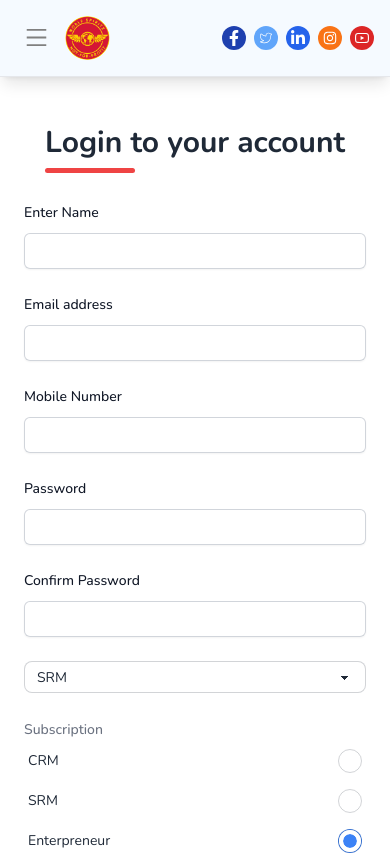
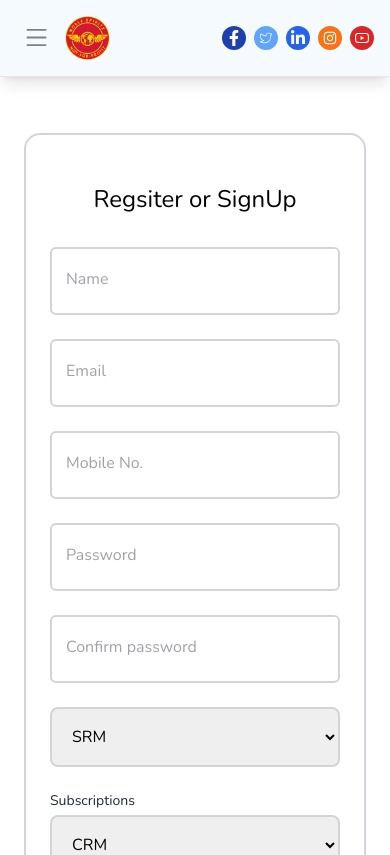
Before and after one commit to Nayanchandrakar/Noble-Spiritz, a Next.js app: page /SignUp in a window 390 px wide. Shown: the top 855 px of the page. Built offline with nearby package versions, Linux system fonts and the light colour scheme.

Commit message:
validation complete sigup login

```diff
--- a/app/SignUp/page.jsx
+++ b/app/SignUp/page.jsx
@@ -1,162 +1,237 @@
 'use client'
+import Select from "@app/components/inputs/Select"
+import Input from "@app/components/inputs/input"
 import Link from "next/link"
-import Image from 'next/image'
-import { useState } from "react"
-import HeadingShortner from "@app/components/HeadingShortner"
+import { useCallback, useState } from "react"
+import { useForm } from "react-hook-form"
+import { toast } from "react-toastify"
 
 
-const SignUp = () => {
-const [disable , setdisable] = useState(false)
+const Login = () => {
+const [isLoading , setisLoading] = useState(false)
 
+const { register, handleSubmit, formState: { errors } } = useForm({
+  defaultValues:{
+    name:'',
+    email:'',
+    mobile:'',
+    password:'',
+    confirm_password:'',
+    user:'SRM',
+    subscription:'CRM',
+  }
+})
+
+console.log(errors)
+
+const onSubmit = (data) => {
+    // setisLoading to true
+    setisLoading(prev => !prev)
+
+    // giving  error message when fields empty
+    console.log(data)
+
+    if (data?.password !== data?.confirm_password) {
+      toast.error('password not match')
+      setisLoading(prev => !prev)
+      return;
+    }
+
+    if(!data){
+      toast.error('please fill fields')
+      return;
+    }
+
+    // setisLoading to false
+    setisLoading(prev => !prev)
+}
 
   return(
-    <div className="flex min-h-full flex-1 flex-col justify-center px-6 py-12 lg:px-8">
-        <div className="sm:mx-auto sm:w-full  sm:max-w-sm flex justify-center">
-     <HeadingShortner
-        headline={'Login to your account'}
-     />
-    </div>
+    <div className="grid grid-cols-1  xl:grid-cols-[69%_29%] w-full h-full mb-32 mt-14 gap-4 overflow-x-hidden ">
 
-    <div className="mt-10 sm:mx-auto sm:w-full sm:max-w-sm">
-      <form className="space-y-6" action="#" method="POST">
-        <div>
-          <label htmlFor="email" className="block text-sm font-medium leading-6 text-gray-900">
-            Enter Name
-          </label>
-          <div className="mt-2">
-            <input
-              id="name"
-              name="name"
-              type="text"
-              autoComplete="name"
-              required
-              disabled={disable}
-              className="block w-full rounded-md border-0 py-1.5 px-2 text-gray-900 shadow-sm ring-1 ring-inset ring-gray-300 placeholder:text-gray-400 focus:ring-2 focus:ring-inset  sm:text-sm sm:leading-6"
-            />
-          </div>
-        </div>
-
-        <div>
-          <label htmlFor="email" className="block text-sm font-medium leading-6 text-gray-900">
-            Email address
-          </label>
-          <div className="mt-2">
-            <input
-              id="email"
-              name="email"
-              type="email"
-              autoComplete="email"
-              required
-              disabled={disable}
-              className="block w-full rounded-md border-0 py-1.5 px-2 text-gray-900 shadow-sm ring-1 ring-inset ring-gray-300 placeholder:text-gray-400 focus:ring-2 focus:ring-inset  sm:text-sm sm:leading-6"
-            />
-          </div>
-        </div>
-
-        <div>
-          <label htmlFor="email" className="block text-sm font-medium leading-6 text-gray-900">
-            Mobile Number
-          </label>
-          <div className="mt-2">
-            <input
-              id="number"
-              name="Mobile Number"
-              type="number"
-              autoComplete="number"
-              required
-              disabled={disable}
-              className="block w-full rounded-md border-0 py-1.5 px-2 text-gray-900 shadow-sm ring-1 ring-inset ring-gray-300 placeholder:text-gray-400 focus:ring-2 focus:ring-inset  sm:text-sm sm:leading-6"
-            />
-          </div>
-        </div>
-
-        <div>
-          <label htmlFor="email" className="block text-sm font-medium leading-6 text-gray-900">
-            Password
-          </label>
-          <div className="mt-2">
-            <input
-              id="password"
-              name="password"
-              type="password"
-              autoComplete="current-password"
-              required
-              disabled={disable}
-              className="block w-full rounded-md border-0 py-1.5 px-2 text-gray-900 shadow-sm ring-1 ring-inset ring-gray-300 placeholder:text-gray-400 focus:ring-2 focus:ring-inset  sm:text-sm sm:leading-6"
-            />
-          </div>
-        </div>
-
-        <div>
-          <div className="flex items-center justify-between">
-            <label htmlFor="password" className="block text-sm font-medium leading-6 text-gray-900">
-            Confirm Password
-            </label>
-
-          </div>
-          <div className="mt-2">
-            <input
-              id="confirm_password"
-              name="confirm_password"
-              type="password"
-              autoComplete="current-password"
-              required
-              className="block w-full rounded-md border-0 py-1.5 px-2 text-gray-900 shadow-sm ring-1 ring-inset ring-gray-300 placeholder:text-gray-400 focus:ring-2 focus:ring-inset  sm:text-sm sm:leading-6"
-            />
-          </div>
+        {/* blue background */}
+        <div className="w-full h-full hidden lg:inline-block  max-w-[2520px] ml-auto bg-blue-500 rounded-r-2xl ">
         </div>
 
 
-        <select className="select focus:border-none select-sm select-bordered w-full ">
-            <option selected>SRM</option>
-            <option>Han Solo</option>
-            <option>Greedo</option>
-        </select>
+        {/* form field starts from here */}
+        <div className="flex  flex-col justify-center px-6 py-12 lg:px-8 border-[2px] border-gray-300 rounded-2xl mx-6 lg:mx-12 xl:mx-0">
+          <div className=" flex flex-col justify-center w-full ">
 
-        <div className="">
-        <strong className="text-sm pt-4 text-gray-500 font-medium">Subscription</strong>
-        <div className="form-control">
-          <label className="label cursor-pointer">
-            <span className="label-text">CRM</span>
-            <input type="radio" name="radio-10" className="radio checked:bg-red-500" checked />
-          </label>
-        </div>
-        <div className="form-control">
-          <label className="label cursor-pointer">
-            <span className="label-text">SRM</span>
-            <input type="radio" name="radio-10" className="radio checked:bg-blue-500" checked />
-          </label>
-        </div>
-        <div className="form-control">
-          <label className="label cursor-pointer">
-            <span className="label-text">Enterpreneur</span>
-            <input type="radio" name="radio-10" className="radio checked:bg-blue-500" checked />
-          </label>
+
+        {/* heading field starts */}
+        <div className="mb-8 sm:mb-[8%] md:mb-[12%] flex flex-row justify-center text-center ">
+            <h4 className="text-2xl text-semibold  text-black">
+            Regsiter or SignUp
+            </h4>
         </div>
 
-        </div>
+        {/* form field starts */}
+      <form className="space-y-6 " onSubmit={handleSubmit(onSubmit)} >
 
+      <Input
+        id="name"
+        label="Name"
+        disabled={isLoading}
+        register={register}
+        errors={errors}
+        errorName={errors?.name}
+        validation={{
+            required : 'name is required',
+            maxLength:{
+              value:20,
+              message:'max char length 20'
+            },
+            minLength:{
+              value:3,
+              message:'minimum char length 3'
+            },
+            pattern:{
+              value:/^[a-zA-Z]+$/,
+              message:'Enter alphabets only'
+            },
+        }}
+      />
 
+      <Input
+        id="email"
+        label="Email"
+        disabled={isLoading}
+        register={register}
+        errors={errors}
+        validation={{
+          required : 'Email is required',
+          maxLength:{
+            value:35,
+            message:'max char length 35'
+          },
+          minLength:{
+            value:10,
+            message:'min char length 10'
+          },
+          pattern:{
+            value:/^\S+@\S+$/i,
+            message:'This is not a valid Email'
+          },
+      }}
+        errorName={errors?.email}
+      />
+
+      <Input
+        id="mobile"
+        type={'number'}
+        label="Mobile No."
+        disabled={isLoading}
+        register={register}
+        errors={errors}
+        errorName={errors?.mobile}
+        validation={{
+          required : 'mobile no. is required',
+          maxLength:{
+            value:10,
+            message:'max char length 10'
+          },
+          minLength:{
+            value:10,
+            message:'min char length 10'
+          },
+          pattern:{
+            value:/^\+91[7-9]\d{9}$/,
+            message:'Enter a valid mobile no. +91'
+          },
+      }}
+      />
+
+      <Input
+        id="password"
+        label="Password"
+        type="password"
+        disabled={isLoading}
+        register={register}
+        errors={errors}
+        errorName={errors?.password}
+        validation={{
+          required : 'password is required',
+          maxLength:{
+            value:10,
+            message:'max char length 10'
+          },
+          minLength:{
+            value:8,
+            message:'min password length 8'
+          },
+          pattern:{
+            value:/^(?=.*[A-Z])(?=.*[a-z])(?=.*[0-9])(?=.*[!@#\$%\^&\*])(?=.{8,})/,
+            message:'Please enter a strong password',
+          }
+      }}
+      />
+
+      <Input
+        id="confirm_password"
+        label="Confirm password"
+        type="password"
+        disabled={isLoading}
+        register={register}
+        errors={errors}
+        errorName={errors?.confirm_password}
+        validation={{
+          required : 'password is required',
+          maxLength:{
+            value:10,
+            message:'max char length 10'
+          },
+          minLength:{
+            value:8,
+            message:'min password length 8'
+          },
+          pattern:{
+            value:/^(?=.*[A-Z])(?=.*[a-z])(?=.*[0-9])(?=.*[!@#\$%\^&\*])(?=.{8,})/,
+            message:'Please enter a strong password',
+          }
+      }}
+      />
+
+      <Select
+        id="user"
+        disabled={isLoading}
+        errors={errors}
+        required
+        options={['SRM','OTHERS']}
+        register={register}
+      />
+
+      <Select
+        id="subscription"
+        disabled={isLoading}
+        label="Subscriptions"
+        errors={errors}
+        required
+        options={['CRM','SRM',"Enterpreneur"]}
+        register={register}
+      />
         <div>
           <button
-            type="submit"
-            disabled={disable}
-            className="flex w-full justify-center rounded-md bg-rose-600 px-3 py-1.5 text-sm font-semibold leading-6 text-white shadow-sm hover:bg-rose-500 focus-visible:outline focus-visible:outline-2 focus-visible:outline-offset-2 focus-visible:outline-rose-600"
+            disabled={isLoading}
+            className={`flex w-full cursor-pointer justify-center rounded-md bg-rose-600 px-3 py-2 text-sm font-semibold leading-6 text-white shadow-sm hover:bg-rose-500 focus-visible:outline focus-visible:outline-2
+            transition-all focus-visible:outline-offset-2 focus-visible:outline-rose-600 ${isLoading && 'cursor-not-allowed'}`}
           >
             Register Now
           </button>
         </div>
       </form>
 
-      <p className="mt-10 text-center text-sm text-gray-500">
+      <p className="mt-6 text-center text-sm text-gray-500">
         Already have an account &nbsp;
-        <Link href="/login" className="font-semibold leading-6 text-rose-600 hover:text-rose-500">
+        <Link href="/login" className={`font-semibold leading-6 cursor-pointer text-rose-600 hover:text-rose-500 ${isLoading && 'cursor-not-allowed'}`}>
           Login Now
         </Link>
       </p>
     </div>
   </div>
+
+    </div>
   )
 }
 
-export default SignUp
+export default Login
--- a/app/components/HeadingShortner.jsx
+++ b/app/components/HeadingShortner.jsx
@@ -2,7 +2,7 @@
 import { Slider } from "../../utils/Motion.js"
 import { motion } from "framer-motion"
 
-const HeadingShortner = ({ MainHeadline, headline, paragraph }) => {
+const HeadingShortner = ({ MainHeadline, headline, paragraph , color }) => {
     return (
         <motion.div variants={Slider()}>
             <div className="flex flex-col gap-2 ">
@@ -23,18 +23,18 @@ const HeadingShortner = ({ MainHeadline, headline, paragraph }) => {
                     {headline}
                 </span>
                 <span
-                    className="
+                    className={`
                         absolute
                         w-[30%]
                         group-hover:w-full
                         transition-all
                         h-[5px]
                         rounded-full
-                        bg-red-500
+                        ${color ? color : 'bg-red-500'}
                         top-[2.7rem]
                         duration-200
                         ease-in-out
-                    "
+                    `}
                 />
                 </div>}
                 {paragraph && <p className="text-gray-500 text-lg  w-full lg:max-w-[60%] mt-0">
--- /dev/null
+++ b/app/components/inputs/Input.jsx
@@ -0,0 +1,77 @@
+'use client';
+
+
+const Input = ({
+  id,
+  label,
+  type ,
+  disabled,
+  register,
+  required,
+  errors,
+  validation,
+  errorName,
+}) => {
+
+  console.log(errorName)
+
+  return (
+    <div className="w-full relative flex flex-col gap-2">
+      {errorName && errorName?.type && <span className="text-rose-600 text-xs absolute top-[-21px]">
+      {errorName?.type == 'required' && errorName?.message}
+      {errorName?.type == 'maxLength' && errorName?.message}
+      {errorName?.type == 'minLength' && errorName?.message}
+      {errorName?.type == "matchPattern" && errorName?.message}
+      {errorName?.type == "pattern" && errorName?.message}
+      </span>}
+
+      <input
+        id={id}
+        disabled={disabled}
+        {...register(id , validation )}
+        placeholder=" "
+        type={type || 'text'}
+        className={`
+          peer
+          w-full
+          p-4
+          pt-6
+          font-light
+          bg-white
+          border-2
+          rounded-md
+          outline-none
+          transition
+          disabled:opacity-70
+          disabled:cursor-not-allowed
+          pl-4
+          ${errors[id] ? 'border-rose-500' : 'border-neutral-300'}
+          ${errors[id] ? 'focus:border-rose-500' : 'focus:border-black'}
+        `}
+      />
+
+      <label
+        className={`
+        text-md
+        duration-150
+        transform
+        absolute
+        -translate-y-3
+        top-5
+        z-10
+        origin-[0]
+        left-4
+        peer-placeholder-shown:scale-100
+        peer-placeholder-shown:translate-y-0
+        peer-focus:scale-75
+        peer-focus:-translate-y-4
+        ${errors[id] ? 'text-rose-500' : 'text-zinc-400'}
+        `}
+      >
+        {label}
+      </label>
+    </div>
+   );
+}
+
+export default Input;
--- /dev/null
+++ b/app/components/inputs/Select.jsx
@@ -0,0 +1,57 @@
+'use client'
+
+const Select = ({
+    id,
+    label,
+    options,
+    disabled,
+    register,
+    required,
+    errors,
+  }) => {
+    return (
+      <div className="w-full  flex flex-col gap-1">
+
+        {label && <label
+          className={`
+          text-sm
+          font-thin
+          transition-all
+          duration-150
+          ${errors[id] ? 'text-rose-500' : 'text-gray-800'}
+          `}
+        >
+          {label}
+        </label>}
+
+       <select
+       id={id}
+       disabled={disabled}
+       className={`
+       disabled:opacity-70
+       w-full
+       p-4
+       rounded-lg
+       border-2
+       text-black
+       disabled:cursor-not-allowed
+       ${errors[id] ? 'border-rose-500' : 'border-neutral-300'}
+       ${errors[id] ? 'focus:border-rose-500' : 'focus:border-black'}
+       `}
+       {...register(id, { required })}
+       >
+       {options?.map((elem,index) => {
+        return <option
+        className="text-black"
+        key={index + 23423423}
+        value={elem}>
+            {elem}
+        </option>
+       })}
+      </select>
+
+      </div>
+     );
+  }
+
+  export default Select;
--- a/app/layout.js
+++ b/app/layout.js
@@ -2,6 +2,9 @@ import '@style/globals.css'
 import { Nunito } from 'next/font/google'
 import Navbar from './components/Navbar/Navbar'
 import Footer from './components/Footer/Footer'
+import Toastcontainer from './components/ToastContainer/Toastcontainer'
+
+
 
 const font = Nunito({ subsets: ['latin'] })
 
@@ -14,6 +17,7 @@ export default function RootLayout({ children }) {
   return (
     <html lang="en">
       <body className={font.className}>
+        <Toastcontainer/>
         <Navbar/>
         {children}
         <Footer/>
--- a/app/login/page.jsx
+++ b/app/login/page.jsx
@@ -1,77 +1,135 @@
 'use client'
+import Select from "@app/components/inputs/Select"
+import Input from "@app/components/inputs/input"
 import Link from "next/link"
-import Image from 'next/image'
-import HeadingShortner from "@app/components/HeadingShortner"
+import { useCallback, useState } from "react"
+import { useForm } from "react-hook-form"
+import { toast } from "react-toastify"
+
 
 const Login = () => {
+const [isLoading , setisLoading] = useState(false)
+
+const { register, handleSubmit, formState: { errors } } = useForm({
+  defaultValues:{
+    email:'',
+    password:'',
+  }
+})
+
+
+
+const onSubmit = useCallback((data) => {
+    // setisLoading to true
+    setisLoading(prev => !prev)
+
+    // giving  error message when fields empty
+    console.log(data)
+
+    if(!data){
+      toast.error('please fill fields')
+      return;
+    }
+
+    // setisLoading to false
+    setisLoading(prev => !prev)
+},[])
 
   return(
-    <div className="flex min-h-full flex-1  flex-col justify-center px-6 py-12 lg:px-8">
-    <div className="sm:mx-auto sm:w-full  sm:max-w-sm flex justify-center">
-     <HeadingShortner
-        headline={'Login to your account'}
-     />
-    </div>
+    <div className="grid grid-cols-1  xl:grid-cols-[69%_29%] w-full h-full mb-32 mt-14 gap-4 overflow-x-hidden ">
 
-    <div className="mt-10 sm:mx-auto sm:w-full sm:max-w-sm">
-      <form className="space-y-6" action="#" method="POST">
-        <div>
-          <label htmlFor="email" className="block text-sm font-medium leading-6 text-gray-900">
-            Email address
-          </label>
-          <div className="mt-2">
-            <input
-              id="email"
-              name="email"
-              type="email"
-              autoComplete="email"
-              required
-              className="block w-full rounded-md border-0 py-1.5 px-2 text-gray-900 shadow-sm ring-1 ring-inset ring-gray-300 placeholder:text-gray-400 focus:ring-2 focus:ring-inset  sm:text-sm sm:leading-6"
-            />
-          </div>
+        {/* blue background */}
+        <div className="w-full h-full hidden lg:inline-block  max-w-[2520px] ml-auto bg-blue-500 rounded-r-2xl ">
         </div>
 
-        <div>
-          <div className="flex items-center justify-between">
-            <label htmlFor="password" className="block text-sm font-medium leading-6 text-gray-900">
-              Password
-            </label>
-            <div className="text-sm">
-              <Link href="/" className="font-semibold text-gray-500 transition-all hover:text-gray-800">
-                Forgot password?
-              </Link>
-            </div>
-          </div>
-          <div className="mt-2">
-            <input
-              id="password"
-              name="password"
-              type="password"
-              autoComplete="current-password"
-              required
-              className="block w-full rounded-md border-0 py-1.5 px-2 text-gray-900 shadow-sm ring-1 ring-inset ring-gray-300 placeholder:text-gray-400 focus:ring-2 focus:ring-inset  sm:text-sm sm:leading-6"
-            />
-          </div>
+
+        {/* form field starts from here */}
+        <div className="flex  flex-col justify-center px-6 py-12 lg:px-8 border-[2px] border-gray-300 rounded-2xl mx-6 lg:mx-12 xl:mx-0">
+          <div className=" flex flex-col justify-center w-full ">
+
+
+        {/* heading field starts */}
+        <div className="mb-8 sm:mb-[8%] md:mb-[12%] flex flex-row justify-center text-center ">
+            <h4 className="text-2xl text-semibold  text-black">
+            Login or SignIn
+            </h4>
         </div>
+
+        {/* form field starts */}
+      <form className="space-y-6 " onSubmit={handleSubmit(onSubmit)} >
+
+      <Input
+        id="email"
+        label="Email"
+        disabled={isLoading}
+        register={register}
+        errors={errors}
+        validation={{
+          required : 'Email is required',
+          maxLength:{
+            value:35,
+            message:'max char length 35'
+          },
+          minLength:{
+            value:10,
+            message:'min char length 10'
+          },
+          pattern:{
+            value:/^\S+@\S+$/i,
+            message:'This is not a valid Email'
+          },
+      }}
+        errorName={errors?.email}
+      />
+
+
+      <Input
+        id="password"
+        label="Password"
+        type="password"
+        disabled={isLoading}
+        register={register}
+        errors={errors}
+        errorName={errors?.password}
+        validation={{
+          required : 'password is required',
+          maxLength:{
+            value:10,
+            message:'max char length 10'
+          },
+          minLength:{
+            value:8,
+            message:'min password length 8'
+          },
+          pattern:{
+            value:/^(?=.*[A-Z])(?=.*[a-z])(?=.*[0-9])(?=.*[!@#\$%\^&\*])(?=.{8,})/,
+            message:'Please enter a strong password',
+          }
+      }}
+      />
+
 
         <div>
           <button
-            type="submit"
-            className="flex w-full justify-center rounded-md bg-rose-600 px-3 py-1.5 text-sm font-semibold leading-6 text-white shadow-sm hover:bg-rose-500 focus-visible:outline focus-visible:outline-2 focus-visible:outline-offset-2 focus-visible:outline-rose-600"
+            disabled={isLoading}
+            className={`flex w-full cursor-pointer justify-center rounded-md bg-rose-600 px-3 py-2 text-sm font-semibold leading-6 text-white shadow-sm hover:bg-rose-500 focus-visible:outline focus-visible:outline-2
+            transition-all focus-visible:outline-offset-2 focus-visible:outline-rose-600 ${isLoading && 'cursor-not-allowed'}`}
           >
-            Sign in
+            Login Now
           </button>
         </div>
       </form>
 
-      <p className="mt-10 text-center text-sm text-gray-500">
+      <p className="mt-6 text-center text-sm text-gray-500">
         Not have an account &nbsp;
-        <Link href="/SignUp" className="font-semibold leading-6 text-rose-600 hover:text-rose-500">
-          Register Now
+        <Link href="/SignUp" className={`font-semibold leading-6 cursor-pointer text-rose-600 hover:text-rose-500 ${isLoading && 'cursor-not-allowed'}`}>
+          SignUp Now
         </Link>
       </p>
     </div>
   </div>
+
+    </div>
   )
 }
 
--- a/package.json
+++ b/package.json
@@ -17,8 +17,10 @@
     "postcss": "8.4.24",
     "react": "18.2.0",
     "react-dom": "18.2.0",
+    "react-hook-form": "^7.44.3",
     "react-icons": "^4.9.0",
     "react-parallax-tilt": "^1.7.115",
+    "react-toastify": "^9.1.3",
     "swiper": "^9.3.2",
     "tailwindcss": "3.3.2",
     "zustand": "^4.3.8"
@@ -26,5 +28,4 @@
   "devDependencies": {
     "daisyui": "^3.0.3"
   }
-
 }
```
Also changed, not shown: app/components/ToastContainer/Toastcontainer.jsx (added, +20 -0 lines), 1 other file (tests, documents, lock files or other folders).
